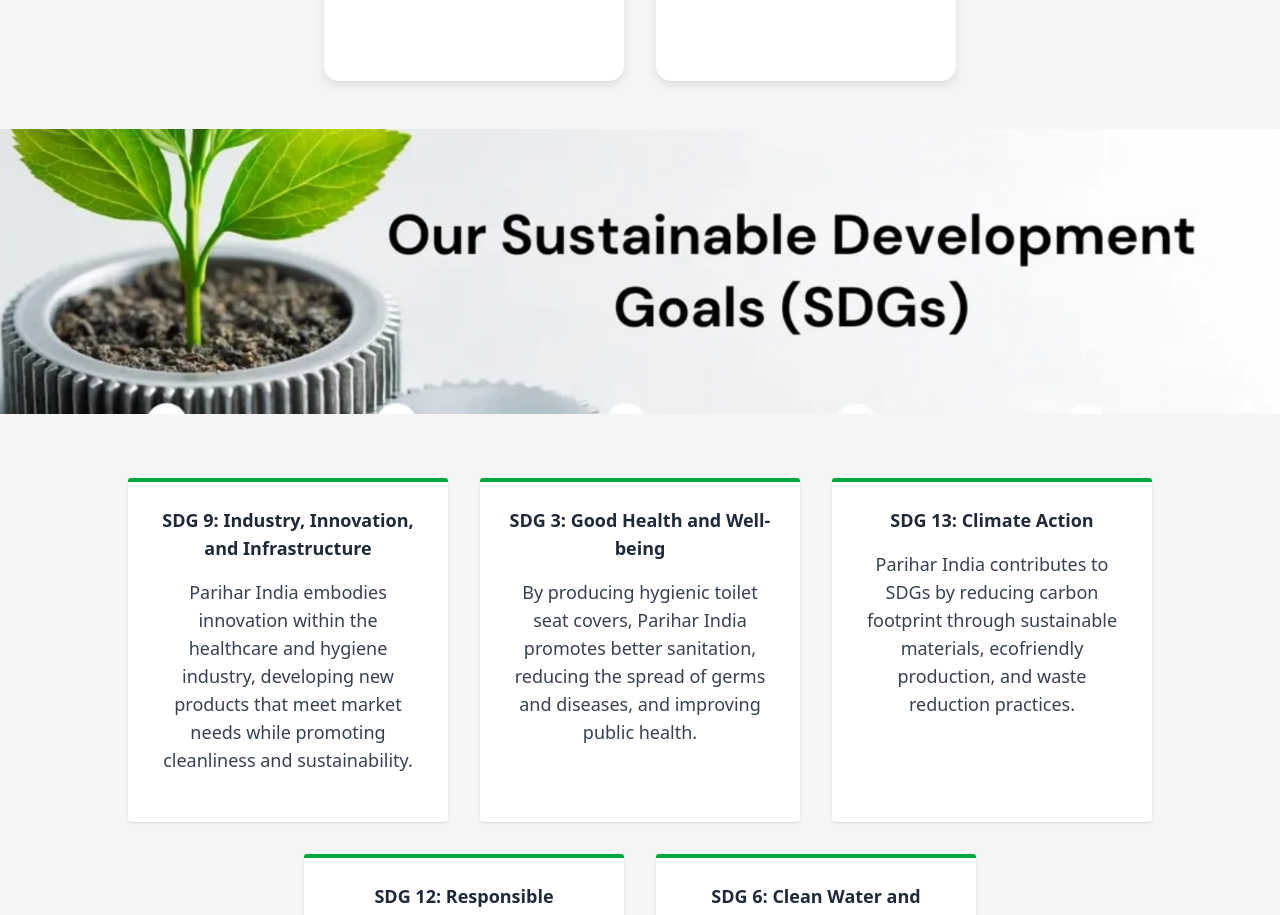
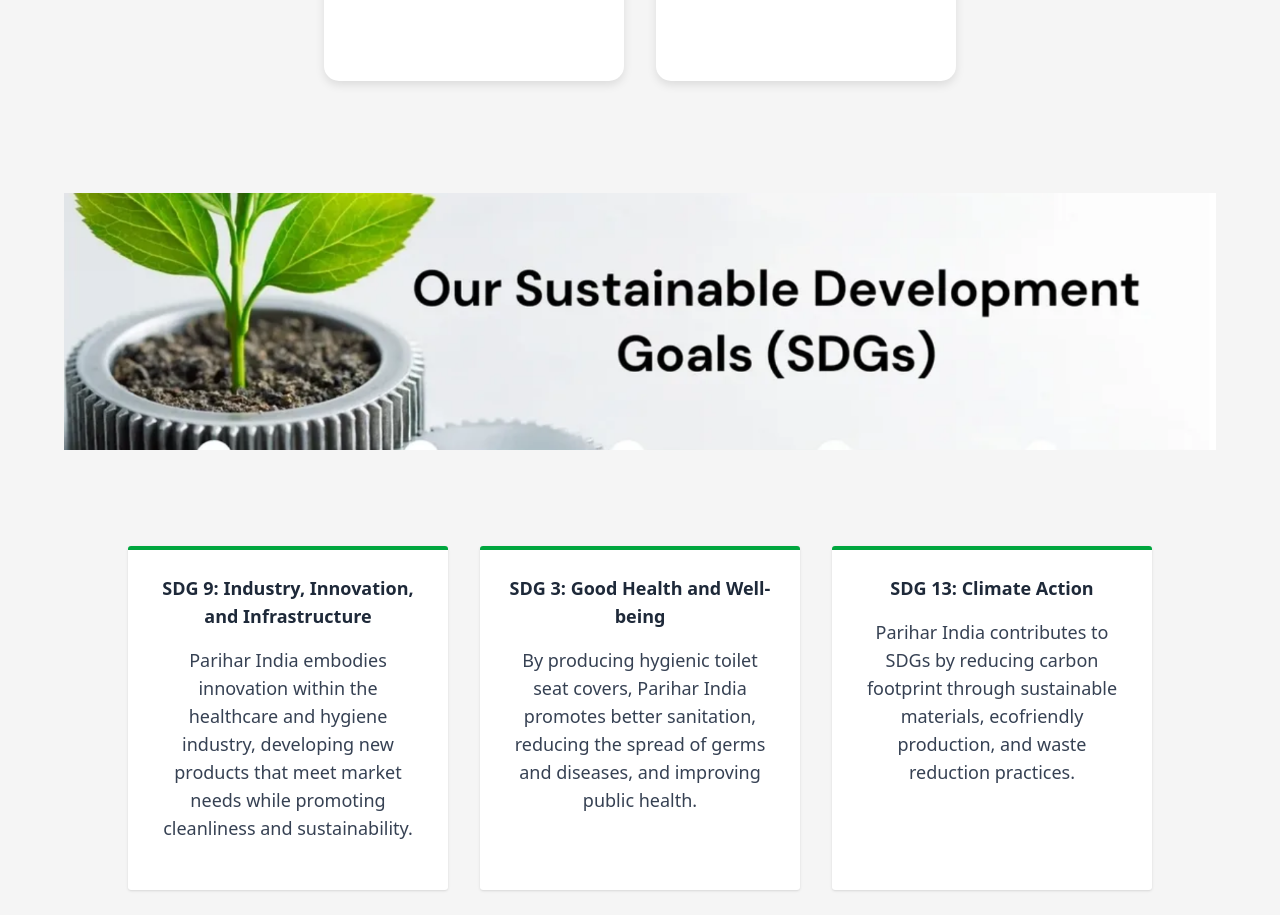
Before and after one commit to Hello-sketch-ux/PariharProject, a React (Vite) app: page / in a window 1280 px wide. Shown: the part 1860-2775 px from the top of the page. Built offline with nearby package versions, Linux system fonts and the light colour scheme.

Commit message:
updated the SDG cards

```diff
--- a/src/Components/Home/SustainableGoals.tsx
+++ b/src/Components/Home/SustainableGoals.tsx
@@ -58,7 +58,7 @@
             {
                window.innerWidth>=800 ? (
                     <div>
-                        <img src={SustainableGoal} className="mb-[2rem]" alt="Sustainable Development Goals" />
+                        <img src={SustainableGoal} className="p-[4rem]" alt="Sustainable Development Goals" />
                         <div className="flex justify-center items-start flex-wrap w-[100vw] p-8 max-sm:p-6">
                             <div className="gap-8 flex flex-wrap justify-center items-stretch">
                                 {goals.map((goal, index) => (
```
